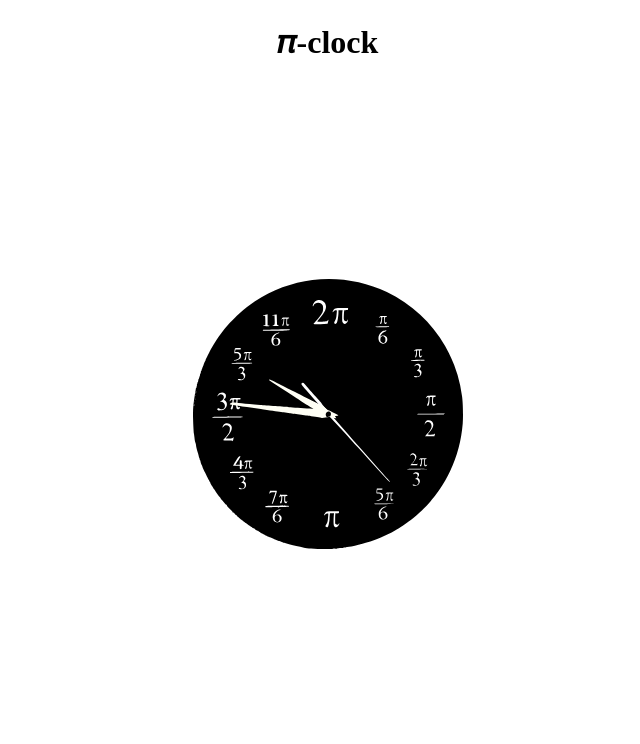
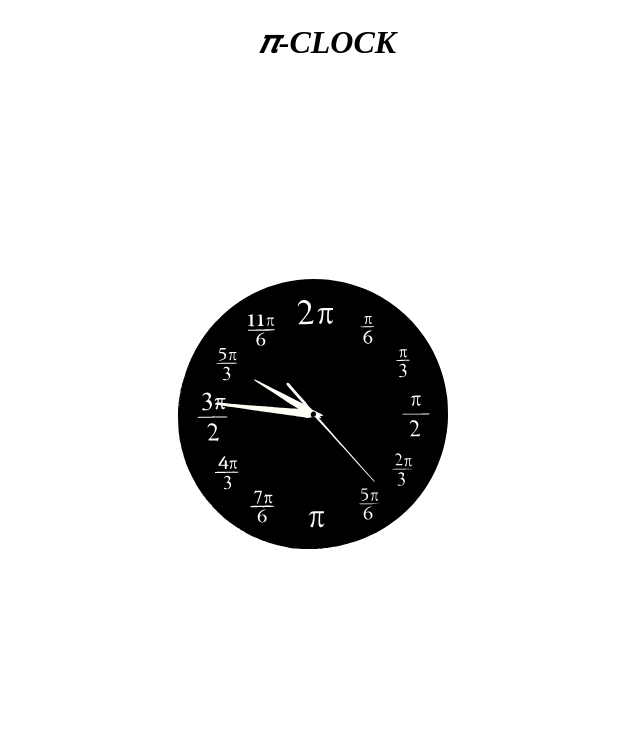
Before and after one commit to Alice-Rez/analog-clock, a plain HTML site: page index.html in a window 1280 px wide. Shown: the top 744 px of the page, without its empty margins (312-952 px from the left). Drawn offline with Linux system fonts and the light colour scheme.

```diff
--- a/style.css
+++ b/style.css
@@ -26,17 +26,22 @@
 
 header {
   padding: 1.5em;
+  font-style: italic;
+  text-transform: uppercase;
 }
 
 main {
-  width: 100%;
+  /* width: 100%; */
   align-self: center;
 }
 
-svg {
+article {
   width: 90%;
   max-width: 400px;
-  margin: auto;
+}
+
+svg {
+  width: 100%;
 }
 
 .second,
```
Also changed, not shown: 1 other file.
